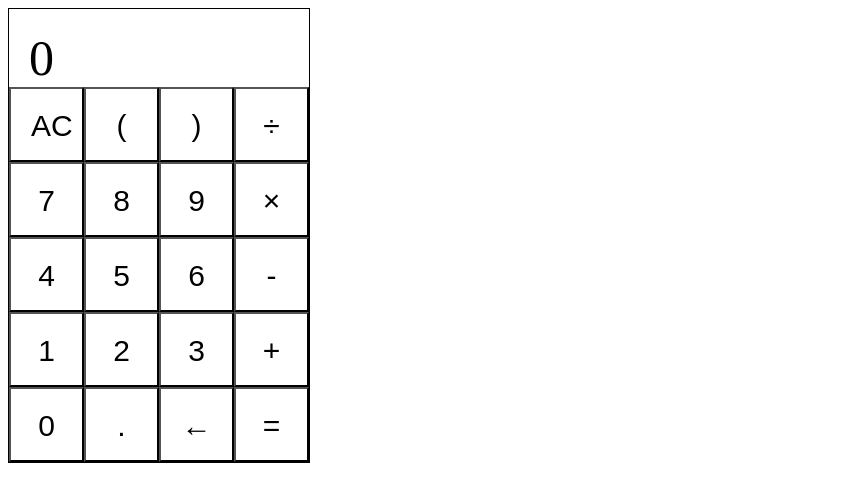
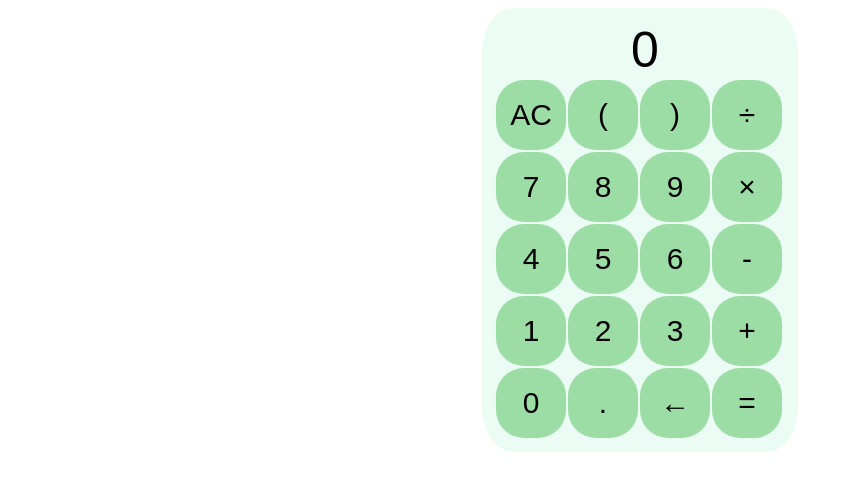
Before and after one commit to casscannelle/react-calculadora, a React (Create React App) app: page / in a window 1280 px wide. Shown: the top 502 px of the page, without its empty margins (0-853 px from the left). Built offline with nearby package versions, Linux system fonts and the light colour scheme.

Commit message:
ajustes css

```diff
--- a/src/App.css
+++ b/src/App.css
@@ -1,50 +1,63 @@
-.container {
-  width: 100%;
-  height: 100vh;
-  display: flex;
-  align-items: center;
-  justify-content: center;
-  background: linear-gradient(140deg, rgb(255, 255, 255), rgb(255, 255, 255));
+* {
+  background-color: linear-gradient(140deg, rgb(255, 255, 255), rgb(255, 255, 255));
+  font-family: Arial, Helvetica, sans-serif;
+  margin-left: auto;
+  margin-right: auto;
 }
 
-.calculator {
-  padding: 20px;
-  border-radius: 10px;
-  background-color: rgb(211, 211, 211);
+.cssContainer{
+    display:flex;
+    justify-content:flex-start;
+    background-color:#eafcf4;
+    align-items:center;
+    flex-direction:column;
+    width:290px;
+    padding: 1%;
+    border-radius: 10%;
 }
 
-form input {
-  border: none;
-  outline: 0;
-  width: 60px;
-  height: 60px;
-  font-size: 16px;
-  background-color: rgb(216, 130, 0);
-  margin: 2px;
-  border-radius: 10px;
-  color: white;
-  font-weight: bolder;
-  cursor: pointer;
+.cssBotoes{
+  flex-direction: row;
+  flex-wrap: wrap;
+  color:#f0e9e3;
 }
 
-form input[type="button"]:hover {
-  background-color: rgb(255, 94, 0);
+.cssDisplay{
+  display:flex;
+  padding-left:20px;
+  padding-right:20px;
+  justify-content:center;
+  align-items:flex-start;
+  flex-direction:column;
+  width:260px;
 }
 
-form .display {
-  display: flex;
-  justify-content: flex-end;
-  margin: 5px 0px 15px 0px;
+.cssDisplayOper{
+  font-size:25px;
+  color:#000;
+  height:30;
+
 }
 
-form .display input {
-  text-align: right;
-  flex: 1;
-  font-size: 40px;
-  padding: 5px 10px;
-  background-color: rgb(64, 64, 64);
+.cssDisplayRes{
+  font-size:50px;
+  color:#000;
+
 }
 
-form input.equal{
-  width: 123px;
+.cssBtn{
+  font-size:30px;
+  height:70px;
+  width:70px;
+  background-color:#9bdda4;
+  color:#000;
+  border-radius: 40%;
+  border: #9bdda4;
+  text-align:center;
+  outline:none;
+  margin:1px;
 }
+
+.cssBtn:hover{
+  opacity: 80%;
+}
--- a/src/App.js
+++ b/src/App.js
@@ -1,4 +1,5 @@
-import React,{useState, useEffect} from 'react'
+import React,{useState} from 'react';
+import './App.css'
 
 function App() {
 
@@ -10,16 +11,16 @@ function App() {
   //Componentes
   const Display=(valor, res)=>{
     return(
-      <div style={cssDisplay}>
-        <span style={cssDisplayOper}>{valor}</span>
-        <span style={cssDisplayRes}>{res}</span>
+      <div className='cssDisplay'>
+        <span className='cssDisplayOper'>{valor}</span>
+        <span className='cssDisplayRes'>{res}</span>
       </div>
     )
   }
 
   const Btn=(label, onClick)=>{
     return(
-      <button style={cssBtn} onClick={onClick}>{label}</button>
+      <button className='cssBtn' onClick={onClick}>{label}</button>
     )
 
   }
@@ -67,61 +68,11 @@ function App() {
     }
 
 
-  //CSS
-
-  const cssContainer={
-    display:'flex',
-    justifyContent:'flex-start',
-    alignItems:'center',
-    flexDirection:'column',
-    width:300,
-    border:'1px solid #000'
-  }
-
-  const cssBotoes={
-    flexDirection:'row',
-    flexWrap:'wrap'
-  }
-
-  const cssDisplay={
-    display:'flex',
-    paddingLeft:20,
-    paddingRight:20,
-    justifyContent:'center',
-    alignItems:'flex-start',
-    backgroundColor:'#fff',
-    flexDirection:'column',
-    width:260
-  }
-
-  const cssDisplayOper={
-    fontSize:25,
-    color:'#000',
-    height:20
-  }
-
-  const cssDisplayRes={
-    fontSize:50,
-    color:'#000'
-  }
-
-  const cssBtn={
-    fontSize:30,
-    height:75,
-    width:75,
-    padding:20,
-    backgroundColor:'#fff',
-    color:'#000',
-    borderColor:'#000',
-    textAlign:'center',
-    outline:'none'
-  }
-
   return (
-    <>
-    <div style={cssContainer}>
+  <>
+    <div className='cssContainer'>
       {Display(valorDisplay, resultado)}
-      <div style={cssBotoes}>
+      <div className='cssBotoes'>
         {Btn('AC', limparDisplay)}
         {Btn('(',()=>addDigitoDisplay('('))}
         {Btn(')',()=>addDigitoDisplay(')'))}
@@ -142,12 +93,9 @@ function App() {
         {Btn('.',()=>addDigitoDisplay('.'))}
         {Btn('←',()=>Operacao('bs'))}
         {Btn('=',()=>Operacao('='))}
-
-
       </div>
-
     </div>
-    </>
+  </>
   );
 }
 
```
